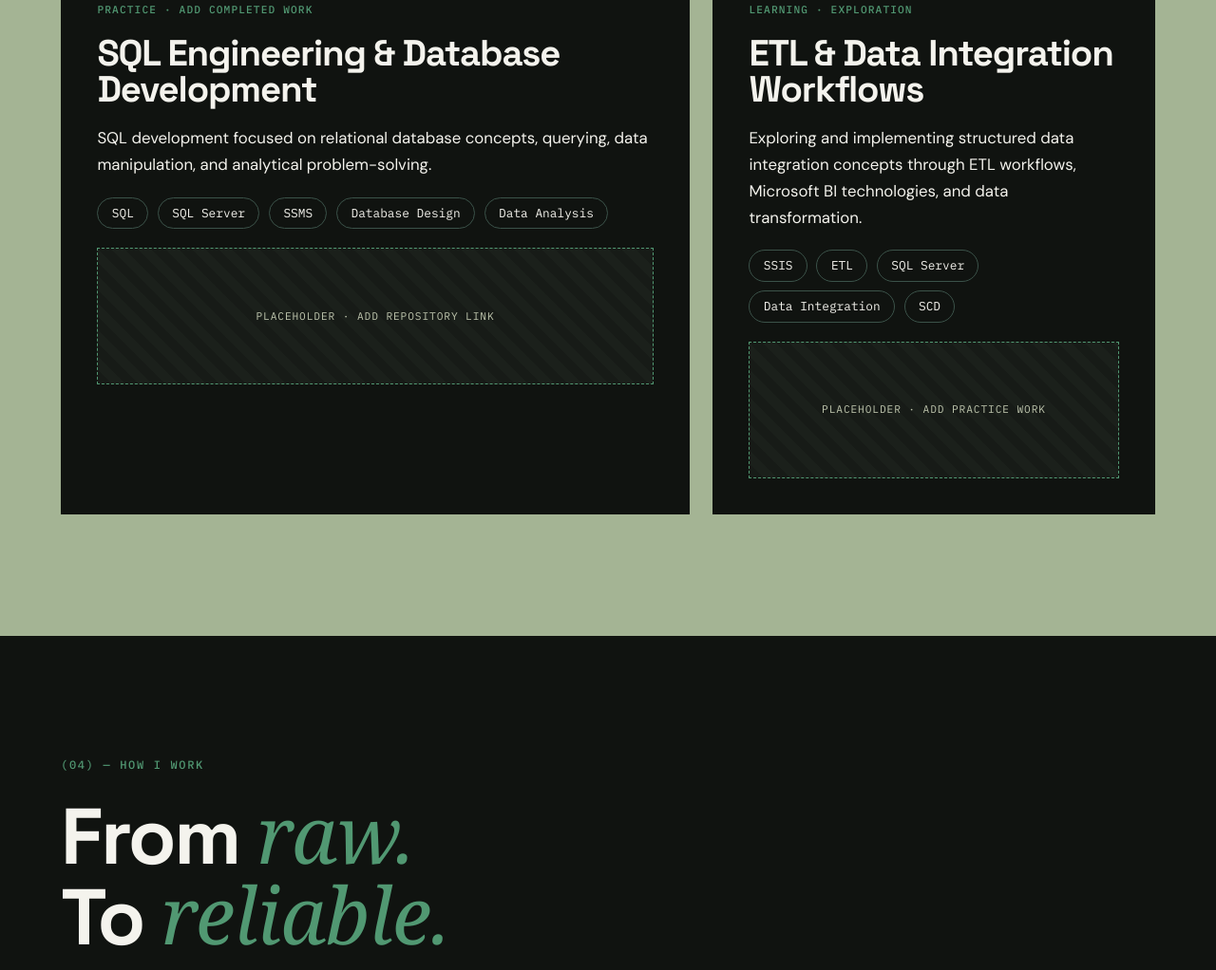
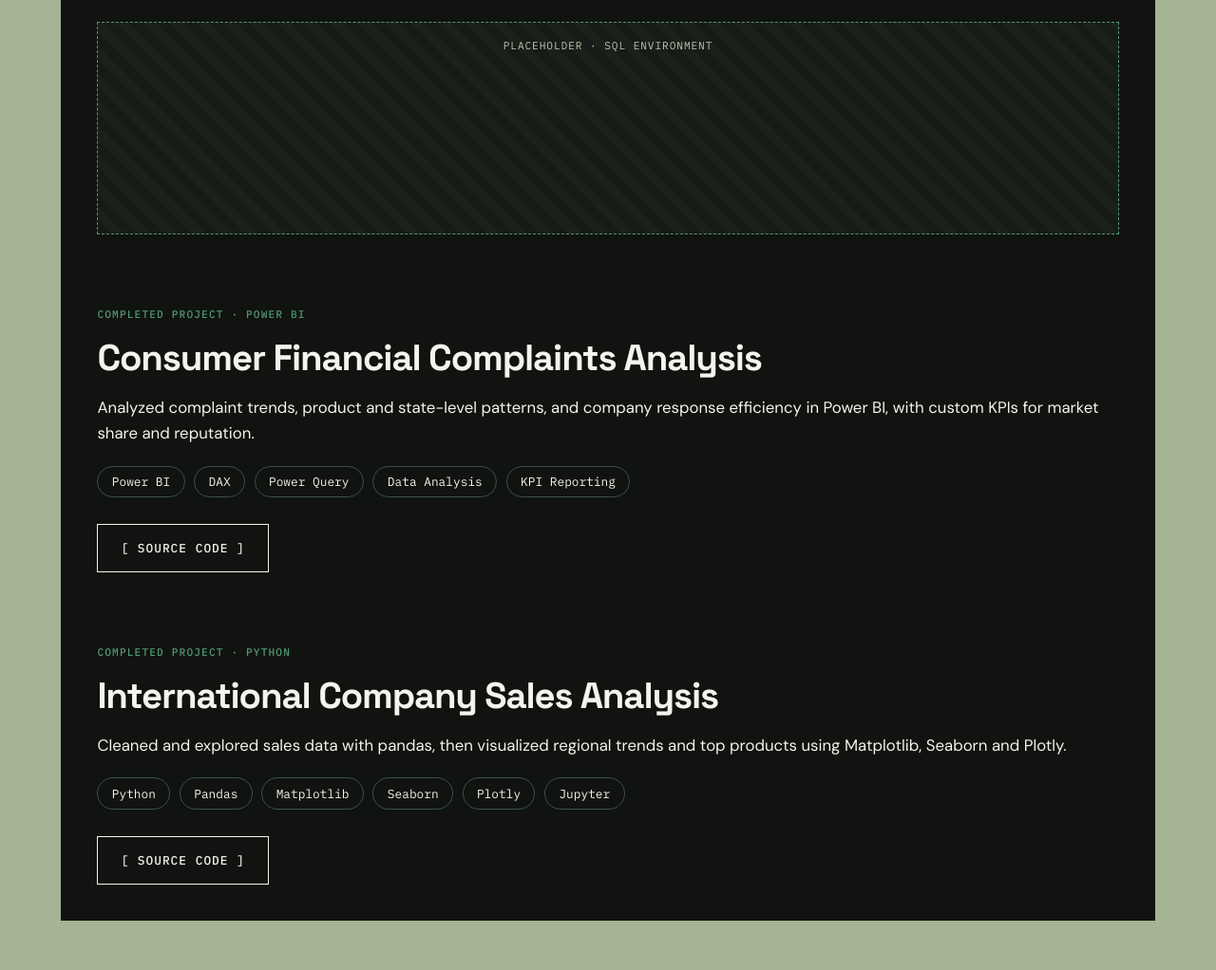
Before and after one commit to mostafaahmed-20/mostafaahmed-20.github.io, a plain HTML site: page index.html in a window 1280 px wide. Shown: the part 4260-5282 px from the top of the page at 95% size. Drawn offline with Linux system fonts and the light colour scheme; animation ran at ten frames a second; a web font is replaced by a local one.

Commit message:
Add real projects and dashboard images to Selected work
Updated project descriptions and added new completed projects with relevant details and links.

```diff
--- a/index.html
+++ b/index.html
@@ -73,31 +73,34 @@
 <div>
 <span class="chip">Featured · Completed project</span>
 <h3>End-to-End Data Warehouse &amp; Power BI Solution</h3>
-<p>Designed and developed an end-to-end data warehouse solution using a global sales dataset, transforming raw data into structured information and actionable business insights.</p>
+<p>Built a SQL Server data warehouse with staging, transformation and presentation layers, a star schema, and a Power BI dashboard for exploring sales, products and customers.</p>
 <ul class="hl"><li>Built the data warehouse architecture from scratch</li><li>Designed database structures in SQL Server</li><li>Loaded datasets with SQL bulk insert</li><li>Cleaned and prepared data manually</li><li>Organized and transformed raw data</li><li>Developed the analytical layer</li><li>Designed an interactive Power BI dashboard</li><li>Produced business insights and visual reports</li></ul>
 <ul class="tags"><li>SQL</li><li>SQL Server</li><li>SSMS</li><li>Data Warehousing</li><li>Power BI</li><li>Draw.io</li><li>Figma</li></ul>
-<p class="cta"><a class="btn" href="https://example.com/your-project" target="_blank" rel="noopener">[ View project ]</a><a class="btn ghost" href="https://github.com/YOUR_USERNAME/YOUR_REPO" target="_blank" rel="noopener">[ Source code ]</a></p>
+<p class="cta"><a class="btn" href="https://github.com/mostafaahmed-20/sql-data-warehouse-project/raw/main/Power%20Bi%20Dashboard/Sales_Performance_Dashboard.pdf" target="_blank" rel="noopener">[ View project ]</a><a class="btn ghost" href="https://github.com/mostafaahmed-20/sql-data-warehouse-project" target="_blank" rel="noopener">[ Source code ]</a></p>
 </div>
 <div class="mosaic">
-<div class="ph big" role="img" aria-label="Placeholder for Power BI dashboard screenshot">Placeholder · Power BI dashboard screenshot</div>
+<img class="shot wide" src="assets/images/sales-dashboard-executive.png" alt="Executive sales dashboard in Power BI">
+<img class="shot" src="assets/images/sales-dashboard-home.png" alt="Dashboard home page">
+<img class="shot" src="assets/images/sales-dashboard-details.png" alt="Product-level details view with year, country and product-line filters">
+</div>
 <div class="ph" role="img" aria-label="Placeholder for database schema">Placeholder · Database schema</div>
 <div class="ph" role="img" aria-label="Placeholder for data warehouse architecture diagram">Placeholder · Warehouse architecture</div>
 <div class="ph big" role="img" aria-label="Placeholder for SQL development environment screenshot">Placeholder · SQL environment</div>
 </div>
 </article>
 <article class="card p2 rv">
-<span class="chip">Practice · Add completed work</span>
-<h3>SQL Engineering &amp; Database Development</h3>
-<p>SQL development focused on relational database concepts, querying, data manipulation, and analytical problem-solving.</p>
-<ul class="tags"><li>SQL</li><li>SQL Server</li><li>SSMS</li><li>Database Design</li><li>Data Analysis</li></ul>
-<div class="ph" role="img" aria-label="Placeholder for SQL work">Placeholder · Add repository link</div>
+<span class="chip">Completed project · Power BI</span>
+<h3>Consumer Financial Complaints Analysis</h3>
+<p>Analyzed complaint trends, product and state-level patterns, and company response efficiency in Power BI, with custom KPIs for market share and reputation.</p>
+<ul class="tags"><li>Power BI</li><li>DAX</li><li>Power Query</li><li>Data Analysis</li><li>KPI Reporting</li></ul>
+<p class="cta"><a class="btn ghost" href="https://github.com/mostafaahmed-20/Consumer_Financial_Complaints_Dashboard" target="_blank" rel="noopener">[ Source code ]</a></p>
 </article>
 <article class="card p3 rv">
-<span class="chip">Learning · Exploration</span>
-<h3>ETL &amp; Data Integration Workflows</h3>
-<p>Exploring and implementing structured data integration concepts through ETL workflows, Microsoft BI technologies, and data transformation.</p>
-<ul class="tags"><li>SSIS</li><li>ETL</li><li>SQL Server</li><li>Data Integration</li><li>SCD</li></ul>
-<div class="ph" role="img" aria-label="Placeholder for ETL work">Placeholder · Add practice work</div>
+<span class="chip">Completed project · Python</span>
+<h3>International Company Sales Analysis</h3>
+<p>Cleaned and explored sales data with pandas, then visualized regional trends and top products using Matplotlib, Seaborn and Plotly.</p>
+<ul class="tags"><li>Python</li><li>Pandas</li><li>Matplotlib</li><li>Seaborn</li><li>Plotly</li><li>Jupyter</li></ul>
+<p class="cta"><a class="btn ghost" href="https://github.com/mostafaahmed-20/International-Company-Sales-Analysis" target="_blank" rel="noopener">[ Source code ]</a></p>
 </article>
 </div>
 </section>
```
